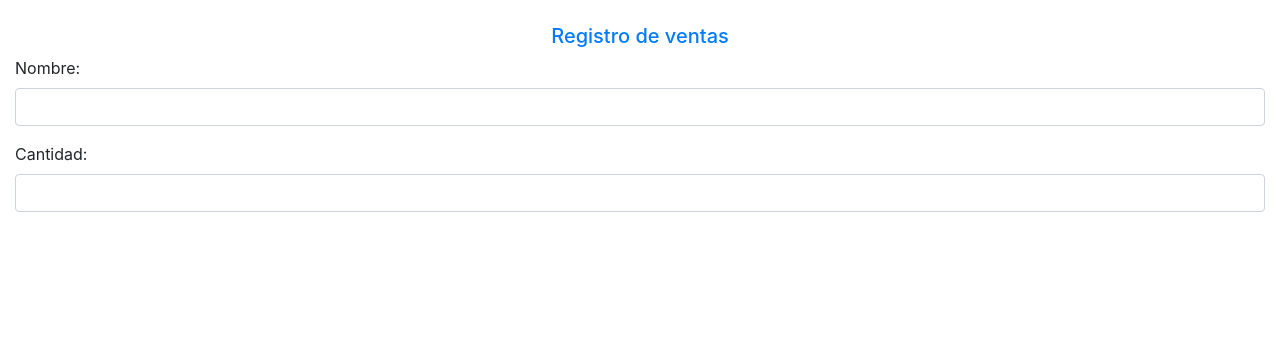
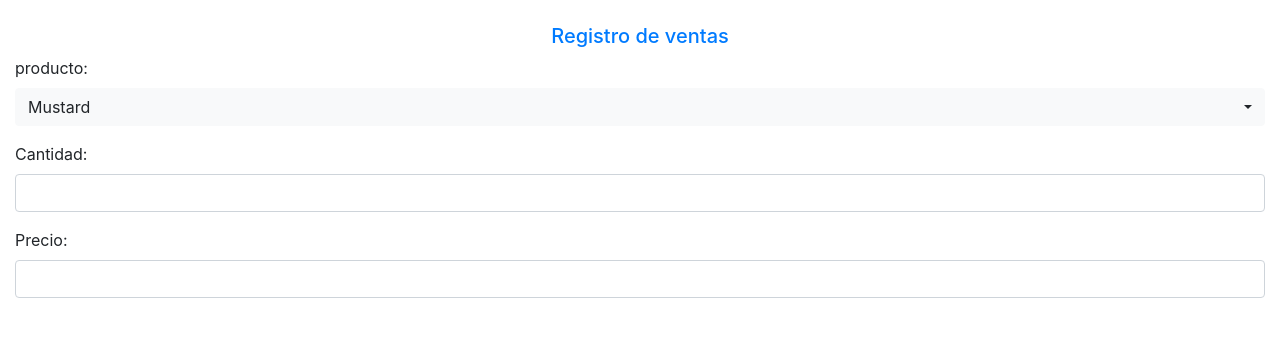
Before and after one commit to Userley/DMStore, a PHP site: page / in a window 1280 px wide. Shown: the part 56-393 px from the top of the page. Run offline with PHP 8.4, Linux system fonts and the light colour scheme.

Commit message:
Se integra combo para búsqueda de productos

```diff
--- a/index.php
+++ b/index.php
@@ -4,11 +4,19 @@
 <head>
     <meta charset="utf-8">
     <meta name="viewport" content="width=device-width, initial-scale=1.0, shrink-to-fit=no">
-    <link rel="stylesheet" href="https://stackpath.bootstrapcdn.com/bootstrap/4.4.1/css/bootstrap.min.css" integrity="sha384-Vkoo8x4CGsO3+Hhxv8T/Q5PaXtkKtu6ug5TOeNV6gBiFeWPGFN9MuhOf23Q9Ifjh" crossorigin="anonymous">
-    <script src="https://code.jquery.com/jquery-3.4.1.slim.min.js" integrity="sha384-J6qa4849blE2+poT4WnyKhv5vZF5SrPo0iEjwBvKU7imGFAV0wwj1yYfoRSJoZ+n" crossorigin="anonymous"></script>
-    <script src="https://cdn.jsdelivr.net/npm/popper.js@1.16.0/dist/umd/popper.min.js" integrity="sha384-Q6E9RHvbIyZFJoft+2mJbHaEWldlvI9IOYy5n3zV9zzTtmI3UksdQRVvoxMfooAo" crossorigin="anonymous"></script>
-    <script src="https://stackpath.bootstrapcdn.com/bootstrap/4.4.1/js/bootstrap.min.js" integrity="sha384-wfSDF2E50Y2D1uUdj0O3uMBJnjuUD4Ih7YwaYd1iqfktj0Uod8GCExl3Og8ifwB6" crossorigin="anonymous"></script>
-    <title>Document</title>
+    <script src="https://cdnjs.cloudflare.com/ajax/libs/jquery/3.5.1/jquery.min.js"></script>
+
+    <!-- needs for bootstrap-select -->
+    <script src="https://cdnjs.cloudflare.com/ajax/libs/popper.js/1.16.0/umd/popper.js"></script>
+
+    <!-- bootstrap -->
+    <link rel="stylesheet" href="https://cdnjs.cloudflare.com/ajax/libs/twitter-bootstrap/4.5.0/css/bootstrap.min.css" />
+    <script src="https://cdnjs.cloudflare.com/ajax/libs/twitter-bootstrap/4.5.0/js/bootstrap.min.js"></script>
+
+    <!-- bootstrap-select additional library -->
+    <link rel="stylesheet" href="https://cdnjs.cloudflare.com/ajax/libs/bootstrap-select/1.13.17/css/bootstrap-select.min.css" />
+    <script src="https://cdnjs.cloudflare.com/ajax/libs/bootstrap-select/1.13.17/js/bootstrap-select.min.js"></script>
+    <title>Diana Store</title>
 </head>
 
 <body>
@@ -41,12 +49,21 @@
             <div class="row">
                 <div class="col-12">
                     <div class="form-group">
-                        <label for="txtdescripcion">Nombre:</label>
-                        <input type="text" name="" id="txtdescripcion" class="form-control">
+                        <label for="txtproducto">producto:</label>
+                        <select class="selectpicker form-control" data-live-search="true" id="txtproducto">
+                            <option>Mustard</option>
+                            <option>Ketchup</option>
+                            <option>Barbecue</option>
+                        </select>
                     </div>
                     <div class="form-group">
                         <label for="txtcantidad">Cantidad:</label>
-                        <input type="number" name="" id="" class="form-control">
+                        <input type="number" name="" min="1" id="txtcantidad" step="1" class="form-control">
+                    </div>
+                    <div class="form-group">
+
+                        <label for="txtprecio">Precio:</label>
+                        <input type="number" name="" id="txtprecio" class="form-control" step="1.00">
                     </div>
                 </div>
                 <div class="col-12">
@@ -54,6 +71,11 @@
             </div>
         </div>
     </section>
+    <script>
+        $(function() {
+            $('.selectpicker').selectpicker();
+        });
+    </script>
 </body>
 
 </html>
```
